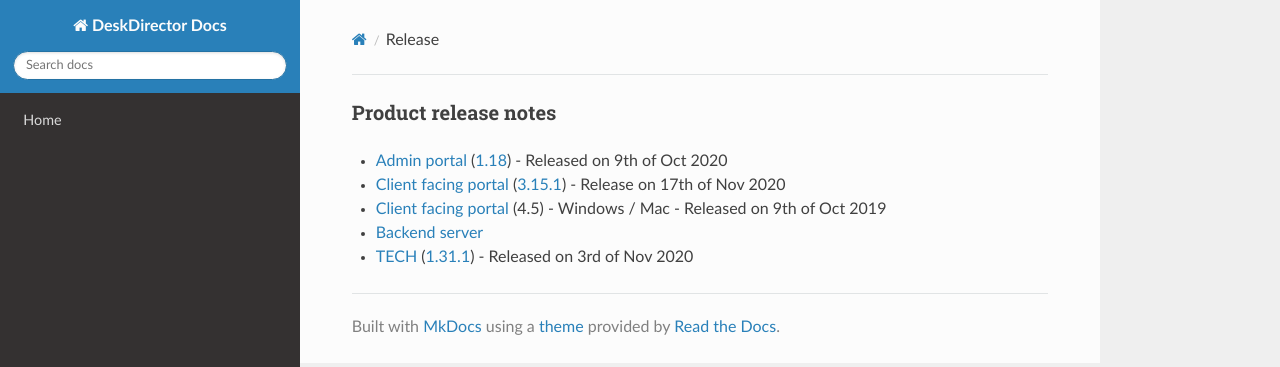
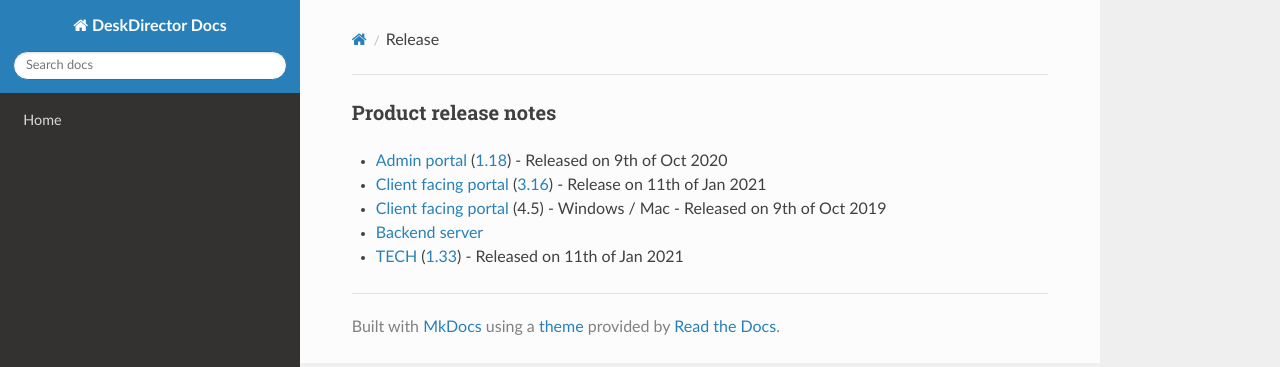
Before and after one commit to DeskDirector/docs, an MkDocs documentation site: the page built from docs/_contents/admin/home/release.md, in a window 1280 px wide. Shown: the top 367 px of the page. Built offline with MkDocs 1.6.1, drawn with Linux system fonts in a browser that asks for light colours; nearby versions of some CDN libraries; old or Windows-style settings are respelled for this version of MkDocs.

Commit message:
Update release.md

```diff
--- a/docs/_contents/admin/home/release.md
+++ b/docs/_contents/admin/home/release.md
@@ -1,6 +1,6 @@
 ### Product release notes
 * [Admin portal](/release-notes/admin) ([1.18](/release-notes/admin/v1.18.1)) - Released on 9th of Oct 2020
-* [Client facing portal](/release-notes/portal) ([3.15.1](/release-notes/portal/v3.14)) - Release on 17th of Nov 2020
+* [Client facing portal](/release-notes/portal) ([3.16](/release-notes/portal/v3.16)) - Release on 11th of Jan 2021
 * [Client facing portal](https://help.deskdirector.com/article/4uzjpwaiou) (4.5) - Windows / Mac - Released on 9th of Oct 2019
 * [Backend server](https://help.deskdirector.com/article/5ml4ieesph-server-changelog)
-* [TECH](/release-notes/tech) ([1.31.1](/release-notes/tech/v1.31)) - Released on 3rd of Nov 2020
+* [TECH](/release-notes/tech) ([1.33](/release-notes/tech/v1.33)) - Released on 11th of Jan 2021
```
